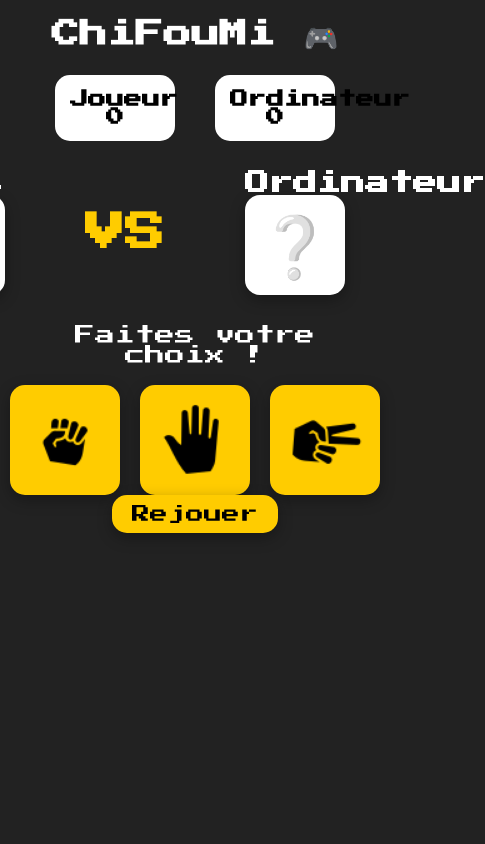
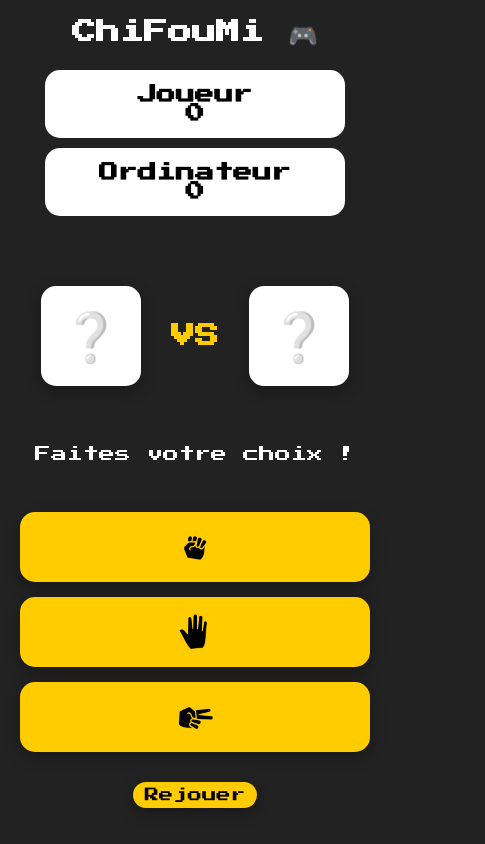
Before and after one commit to JossuaBELINCOVAREL/ChiFouMi, a plain HTML site: page index.html in a window 390 px wide. Shown: the whole page, 485 px wide, since content can reach past the window. Drawn offline with Linux system fonts and the light colour scheme.

Commit message:
FIX all :)

```diff
--- a/app.js
+++ b/app.js
@@ -1,30 +1,36 @@
-const choices = document.querySelectorAll(".btn-choice");
-const message = document.getElementById("message");
-const scoreJoueur = document.getElementById("score-joueur");
-const scoreOrdinateur = document.getElementById("score-ordinateur");
-const resetBtn = document.getElementById("reset");
-const joueurChoiceDisplay = document.getElementById("joueur-choice");
-const ordiChoiceDisplay = document.getElementById("ordi-choice");
+// Sélection des éléments du DOM
+const choices = document.querySelectorAll(".btn-choice"); // Les boutons de choix
+const message = document.getElementById("message"); // Le message d'état du jeu
+const scoreJoueur = document.getElementById("score-joueur"); // Score du joueur
+const scoreOrdinateur = document.getElementById("score-ordinateur"); // Score de l'ordinateur
+const resetBtn = document.getElementById("reset"); // Le bouton pour réinitialiser la partie
+const joueurChoiceDisplay = document.getElementById("joueur-choice"); // Zone d'affichage du choix du joueur
+const ordiChoiceDisplay = document.getElementById("ordi-choice"); // Zone d'affichage du choix de l'ordinateur
 
-let scoreJ = 0;
-let scoreO = 0;
-const choixPossibles = ["pierre", "feuille", "ciseaux"];
+let scoreJ = 0; // Score du joueur
+let scoreO = 0; // Score de l'ordinateur
+const choixPossibles = ["pierre", "feuille", "ciseaux"]; // Les choix possibles pour l'ordinateur
 
+// Fonction qui génère un choix aléatoire pour l'ordinateur
 function choixOrdinateur() {
     return choixPossibles[Math.floor(Math.random() * choixPossibles.length)];
 }
 
+// Fonction pour gérer les clics sur les boutons de choix
 function jouer(e) {
-    let choixJoueur = e.currentTarget.id;
-    let choixOrdi = choixOrdinateur();
+    let choixJoueur = e.currentTarget.id; // Le choix du joueur
+    let choixOrdi = choixOrdinateur(); // Le choix de l'ordinateur
 
+    // Affichage des choix du joueur et de l'ordinateur dans les zones dédiées
     joueurChoiceDisplay.innerHTML = `<img src="assets/${choixJoueur}.png" alt="${choixJoueur}">`;
     ordiChoiceDisplay.innerHTML = `<img src="assets/${choixOrdi}.png" alt="${choixOrdi}">`;
 
+    // Appel à la fonction pour déterminer le gagnant
     let resultat = determinerGagnant(choixJoueur, choixOrdi);
-    afficherResultat(resultat);
+    afficherResultat(resultat); // Affichage du résultat du tour
 }
 
+// Fonction pour déterminer le gagnant
 function determinerGagnant(joueur, ordinateur) {
     if (joueur === ordinateur) return "Égalité 🤝";
     if ((joueur === "pierre" && ordinateur === "ciseaux") ||
@@ -38,19 +44,26 @@ function determinerGagnant(joueur, ordinateur) {
     }
 }
 
+// Fonction pour afficher le résultat final et mettre à jour les scores
 function afficherResultat(resultat) {
-    scoreJoueur.textContent = scoreJ;
-    scoreOrdinateur.textContent = scoreO;
-    message.textContent = resultat;
+    scoreJoueur.textContent = scoreJ; // Mise à jour du score du joueur
+    scoreOrdinateur.textContent = scoreO; // Mise à jour du score de l'ordinateur
+    message.textContent = resultat; // Affichage du message de résultat
 }
 
+// Fonction pour réinitialiser le jeu
 function resetGame() {
     scoreJ = 0;
     scoreO = 0;
-    scoreJoueur.textContent = "0";
-    scoreOrdinateur.textContent = "0";
-    message.textContent = "Faites votre choix !";
+    scoreJoueur.textContent = "0"; // Réinitialisation du score du joueur
+    scoreOrdinateur.textContent = "0"; // Réinitialisation du score de l'ordinateur
+    message.textContent = "Faites votre choix !"; // Réinitialisation du message
+    joueurChoiceDisplay.innerHTML = "❔"; // Réinitialisation du choix du joueur
+    ordiChoiceDisplay.innerHTML = "❔"; // Réinitialisation du choix de l'ordinateur
 }
 
+// Ajout des événements aux boutons de choix
 choices.forEach(choice => choice.addEventListener("click", jouer));
+
+// Ajout de l'événement pour réinitialiser le jeu
 resetBtn.addEventListener("click", resetGame);
--- a/index.html
+++ b/index.html
@@ -21,15 +21,15 @@
     </div>
 
     <div class="game">
+        <!-- Affichage du choix du joueur et de l'ordinateur -->
         <div class="player">
-            <h2>Vous</h2>
             <div id="joueur-choice" class="choice-display">❔</div>
         </div>
 
         <div class="vs">VS</div>
 
+        <!-- Choix de l'ordinateur -->
         <div class="computer">
-            <h2>Ordinateur</h2>
             <div id="ordi-choice" class="choice-display">❔</div>
         </div>
     </div>
--- a/style.css
+++ b/style.css
@@ -15,27 +15,30 @@
     padding: 0;
     box-sizing: border-box;
     font-family: 'Press Start 2P', cursive;
-    text-align: center;
 }
 
 body {
     background: var(--background);
     color: var(--white);
     padding: 20px;
+    display: flex;
+    flex-direction: column;
+    align-items: center;
+    justify-content: flex-start;
+    min-height: 100vh;
 }
 
-/* TITRE */
 h1 {
-    font-size: 28px;
-    margin-bottom: 20px;
+    font-size: 2rem;
+    margin-bottom: 30px;
+    text-align: center;
 }
 
-/* SCOREBOARD */
 .scoreboard {
     display: flex;
     justify-content: center;
     gap: 40px;
-    margin-bottom: 20px;
+    margin-bottom: 30px;
 }
 
 .score {
@@ -43,22 +46,33 @@ h1 {
     color: black;
     padding: 15px;
     border-radius: var(--border-radius);
-    font-size: 18px;
+    font-size: 1.2rem;
     font-weight: bold;
-    width: 120px;
+    width: 300px;
+    text-align: center;
 }
 
-/* JEU */
 .game {
     display: flex;
     justify-content: center;
     align-items: center;
-    gap: 80px;
-    margin: 30px 0;
+    gap: 50px;
+    margin: 40px 0;
+    width: 100%;
+    max-width: 700px;
+    flex-wrap: wrap;
+    text-align: center;
+}
+
+.player, .computer {
+    display: flex;
+    flex-direction: column;
+    align-items: center;
+    gap: 10px;
 }
 
 .choice-display {
-    font-size: 60px;
+    font-size: 3rem;
     background: var(--white);
     color: black;
     padding: 20px;
@@ -71,19 +85,20 @@ h1 {
     box-shadow: var(--shadow);
 }
 
-/* VS */
 .vs {
-    font-size: 40px;
+    font-size: 2rem;
     font-weight: bold;
     color: var(--primary);
+    margin: 0 20px;
 }
 
-/* CHOIX */
 .choices {
     display: flex;
     justify-content: center;
     gap: 20px;
-    margin-top: 20px;
+    margin-top: 30px;
+    width: 100%;
+    max-width: 500px;
 }
 
 .btn-choice {
@@ -93,10 +108,13 @@ h1 {
     cursor: pointer;
     transition: var(--transition);
     box-shadow: var(--shadow);
+    display: flex;
+    justify-content: center;
+    align-items: center;
 }
 
 .btn-choice img {
-    width: 80px;
+    width: 60px;
 }
 
 .btn-choice:hover {
@@ -104,25 +122,93 @@ h1 {
     background: var(--secondary);
 }
 
-/* MESSAGE */
 #message {
-    font-size: 20px;
+    font-size: 1.2rem;
     margin: 20px 0;
+    text-align: center;
 }
 
-/* BOUTON REJOUER */
 #reset {
     background: var(--primary);
     color: black;
-    font-size: 18px;
+    font-size: 1.2rem;
     padding: 10px 20px;
     border: none;
     border-radius: var(--border-radius);
     cursor: pointer;
     transition: var(--transition);
     box-shadow: var(--shadow);
+    margin-top: 30px;
 }
 
 #reset:hover {
     background: var(--secondary);
 }
+
+/* Media Queries pour mobile et tablettes */
+@media (max-width: 768px) {
+    h1 {
+        font-size: 1.8rem;
+        margin-bottom: 20px;
+    }
+
+    .scoreboard {
+        gap: 20px;
+    }
+
+    .game {
+        flex-direction: row;
+        gap: 30px;
+    }
+
+    .vs {
+        font-size: 1.5rem;
+    }
+
+    .choices {
+        gap: 10px;
+    }
+
+    .btn-choice img {
+        width: 50px;
+    }
+
+    #reset {
+        font-size: 1rem;
+        padding: 8px 16px;
+    }
+}
+
+@media (max-width: 480px) {
+    h1 {
+        font-size: 1.5rem;
+    }
+
+    .scoreboard {
+        flex-direction: column;
+        gap: 10px;
+    }
+
+    .game {
+        flex-direction: row;
+        gap: 10px;
+    }
+
+    .choices {
+        flex-direction: column;
+        gap: 15px;
+    }
+
+    .btn-choice img {
+        width: 40px;
+    }
+
+    #message {
+        font-size: 1rem;
+    }
+
+    #reset {
+        font-size: 0.9rem;
+        padding: 6px 12px;
+    }
+}
```
